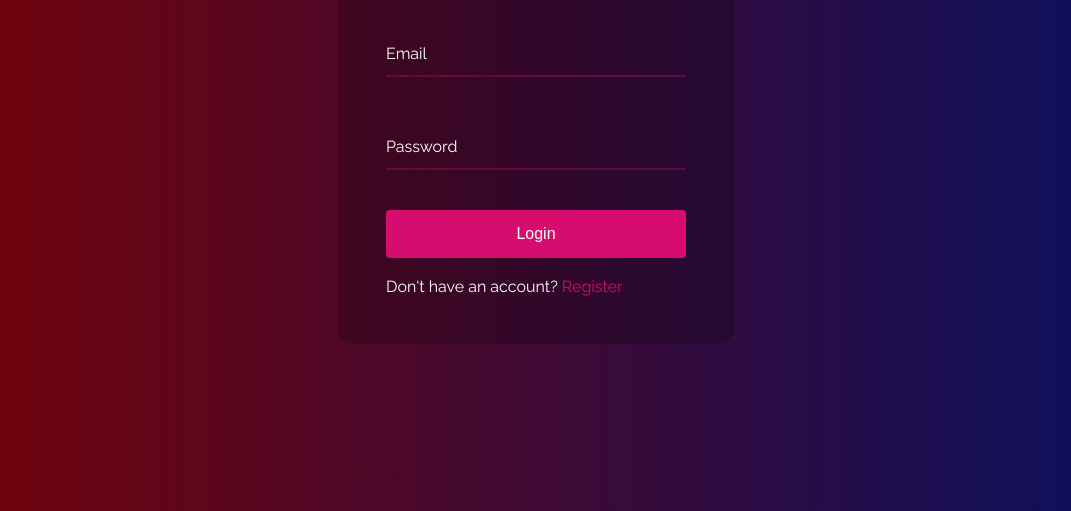
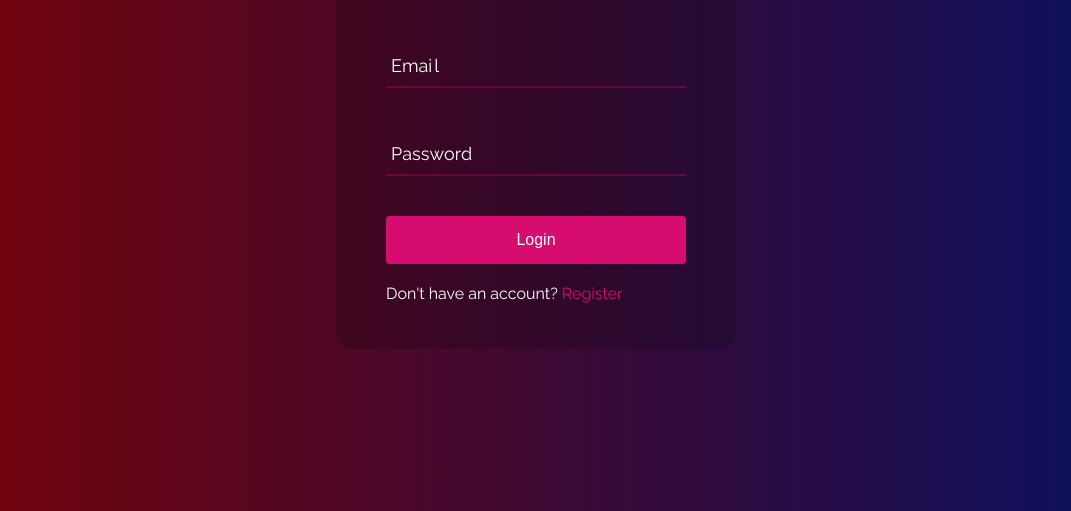
Before and after one commit to arvinbuid/form-wave-animation, a plain HTML site: page index.html in a window 1280 px wide. Shown: the part 289-800 px from the top of the page, without its empty margins (104-1175 px from the left). Drawn offline with Linux system fonts and the light colour scheme.

Commit message:
Added wave animation in the labels and update css styles.

```diff
--- a/script.js
+++ b/script.js
@@ -0,0 +1,8 @@
+const labels = document.querySelectorAll(".form-control label");
+
+labels.forEach((label) => {
+  label.innerHTML = label.innerText
+    .split("")
+    .map((letter, index) => `<span style="transition-delay:${index * 40}ms">${letter}</span>`) // Create a span for each letter
+    .join("");
+});
--- a/style.css
+++ b/style.css
@@ -18,15 +18,20 @@ body {
 }
 
 .container {
-  max-width: 480px;
+  width: 100%;
+  max-width: 400px;
+  display: flex;
+  flex-direction: column;
+  justify-items: center;
   background-color: rgba(0, 0, 0, 0.2);
-  padding: 2rem 3rem;
+  padding: 30px 50px;
+  margin: 0 25px;
   border-radius: 15px;
-  margin: 0 1rem 0 1rem;
 }
 
 .container h1 {
   font-size: 2.5rem;
+  margin: 30px 0 20px 0;
 }
 
 .container a {
@@ -35,8 +40,8 @@ body {
 }
 
 .form-control {
-  width: 300px;
-  margin: 50px 0 2px 0;
+  width: 100%;
+  margin: 45px 0 5px 0;
   position: relative;
 }
 
@@ -54,8 +59,22 @@ body {
 
 .form-control label {
   position: absolute;
+  font-size: 18px;
   top: 10px;
-  left: 0;
+  left: 5px;
+}
+
+.form-control label span {
+  display: inline-block;
+  font-size: 18px;
+  min-width: 6px;
+  transition: 0.4s cubic-bezier(0.68, -0.55, 0.265, 1.55);
+}
+
+.form-control input:focus + label span,
+.form-control input:valid + label span {
+  color: rgb(214, 13, 110);
+  transform: translateY(-30px);
 }
 
 .form-btn {
```
